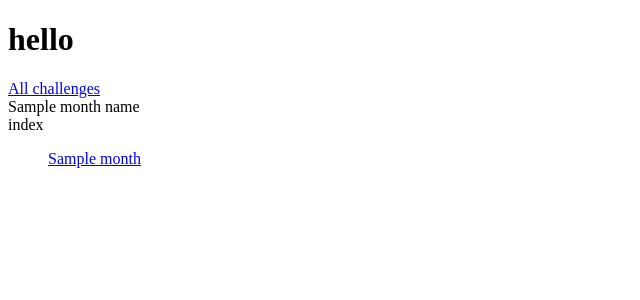
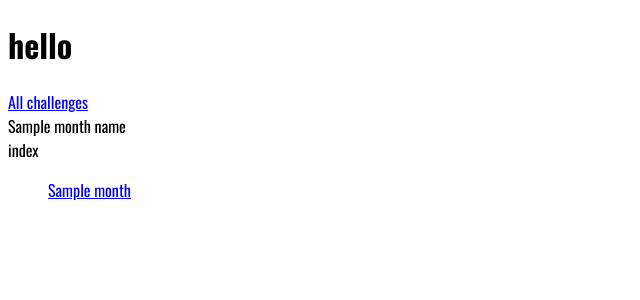
Before and after one commit to saurabh-pandey2730/django-course, a Django app: template monthly_challenges/challenges/templates/challenges/index.html in a window 1280 px wide. Shown: the top 300 px of the page, without its empty margins (0-640 px from the left). Run offline with Django 5.2, Linux system fonts and the light colour scheme; the template is opened without the code that fills it: most values are stand-ins (such as "Sample title", 1, 10 or a date in 2020).

Commit message:
Adding Global Static Files

```diff
--- a/monthly_challenges/monthly_challenges/settings.py
+++ b/monthly_challenges/monthly_challenges/settings.py
@@ -125,3 +125,7 @@ STATIC_URL = 'static/'
 # https://docs.djangoproject.com/en/5.0/ref/settings/#default-auto-field
 
 DEFAULT_AUTO_FIELD = 'django.db.models.BigAutoField'
+
+STATICFILES_DIRS =[
+    BASE_DIR / "static"
+]
--- /dev/null
+++ b/monthly_challenges/static/styles.css
@@ -0,0 +1,6 @@
+
+@import url('https://fonts.googleapis.com/css2?family=Oswald:wght@200..700&display=swap');
+
+html{
+    font-family: "Oswald", sans-serif;
+}
--- a/monthly_challenges/templates/base.html
+++ b/monthly_challenges/templates/base.html
@@ -1,9 +1,12 @@
+{% load static %}
+
 <!DOCTYPE html>
 <html lang="en">
 <head>
     <meta charset="UTF-8">
     <meta name="viewport" content="width=device-width, initial-scale=1.0">
     <title>{% block  page_title %} My challenges{% endblock %}</title>
+    <link rel = "stylesheet" href="{% static "styles.css" %}">
     {% block  css_files %} {% endblock %}
 </head>
 <body>
```
